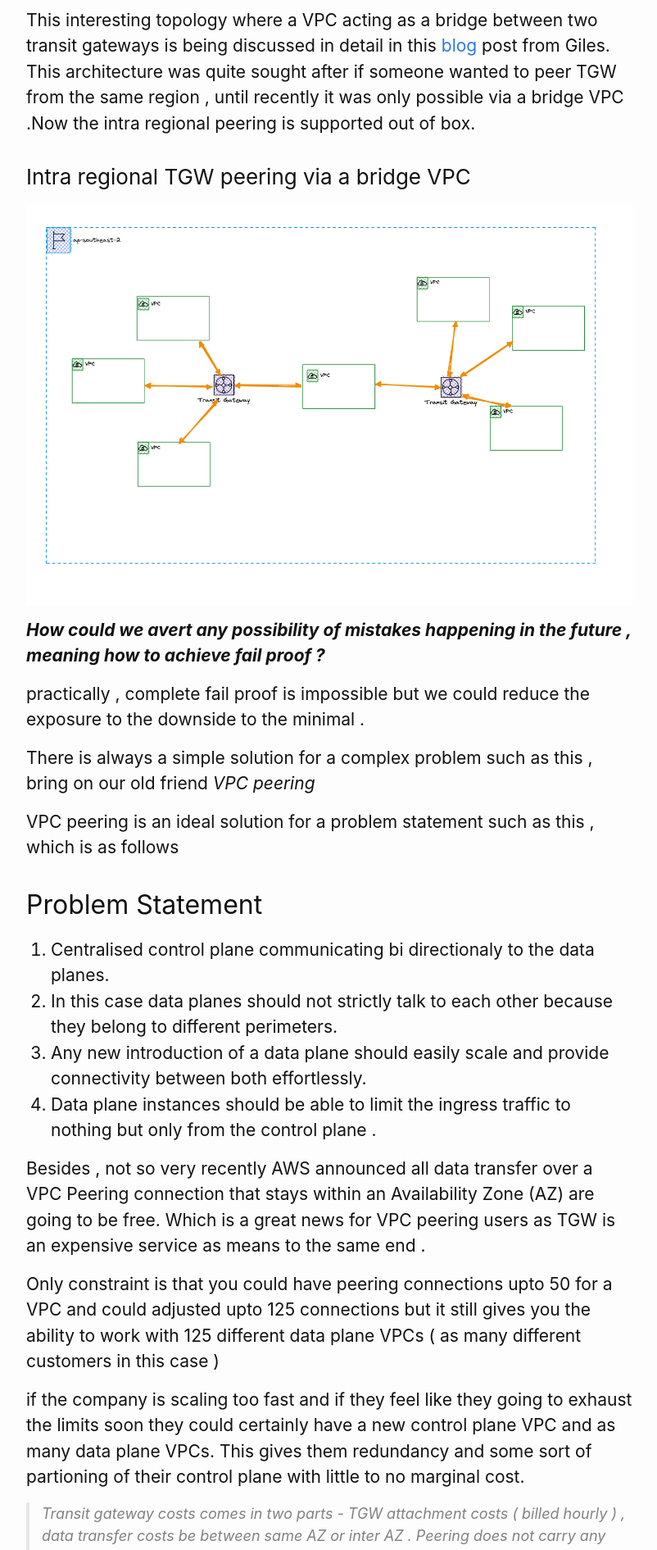
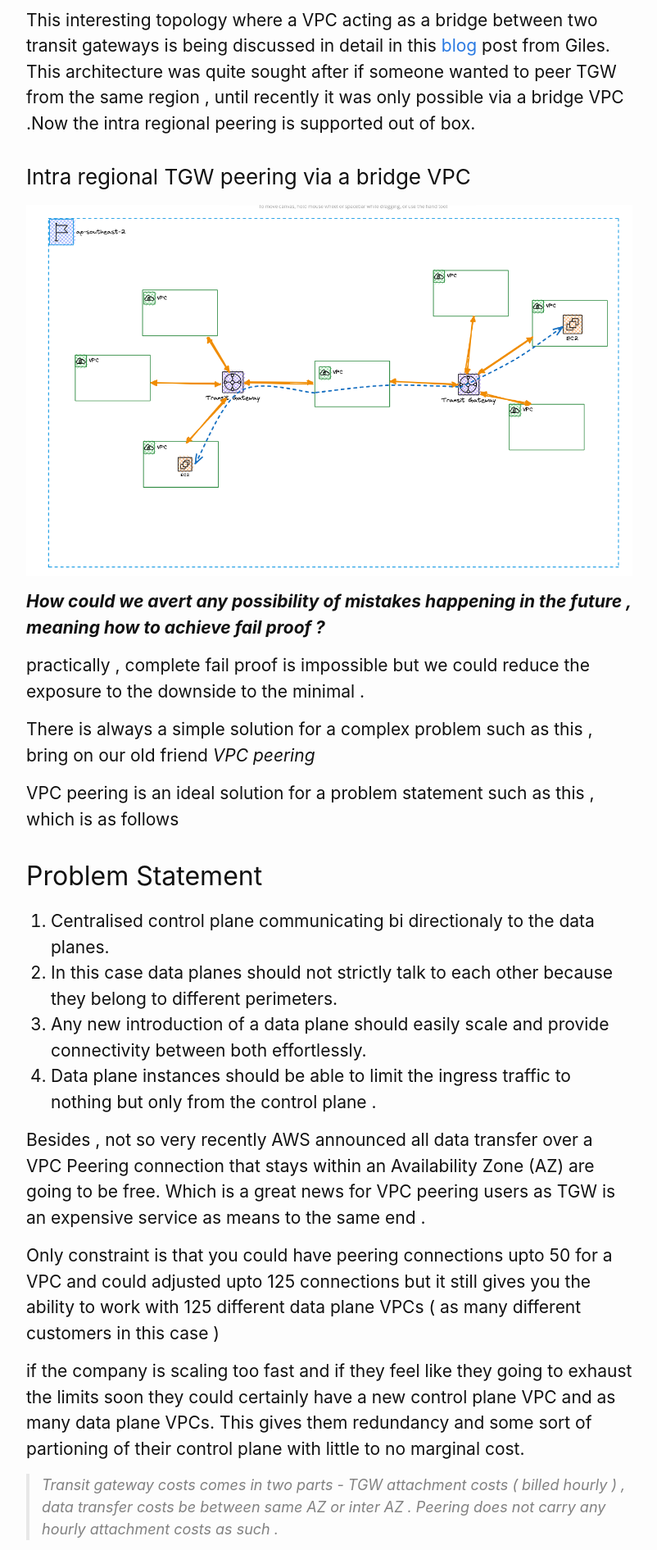
Before and after one commit to neelaruban/neelaruban.github.io, a Jekyll site: the page built from _posts/2023-07-24-from-tgw-arch-to-VPC-peering.md, in a window 1280 px wide. Shown: the part 1612-3503 px from the top of the page at 82% size, without its empty margins (238-1040 px from the left). Built offline with Jekyll 4.4.1, drawn with Linux system fonts in a browser that asks for light colours.

Commit message:
changed picture vpc peering

```diff
--- a/_posts/2023-07-24-from-tgw-arch-to-VPC-peering.md
+++ b/_posts/2023-07-24-from-tgw-arch-to-VPC-peering.md
@@ -28,7 +28,7 @@
 
 ### Intra regional TGW peering via a bridge VPC
 
-![image]({{ site.baseurl }}/assets/images/vpc-bridge-intra-region-tgw-peering.png)
+![image]({{ site.baseurl }}/assets/images/vpc-bridge-tgw-peering.png)
 
 
 
```
Also changed, not shown: assets/images/vpc-bridge-tgw-peering.png (added).
